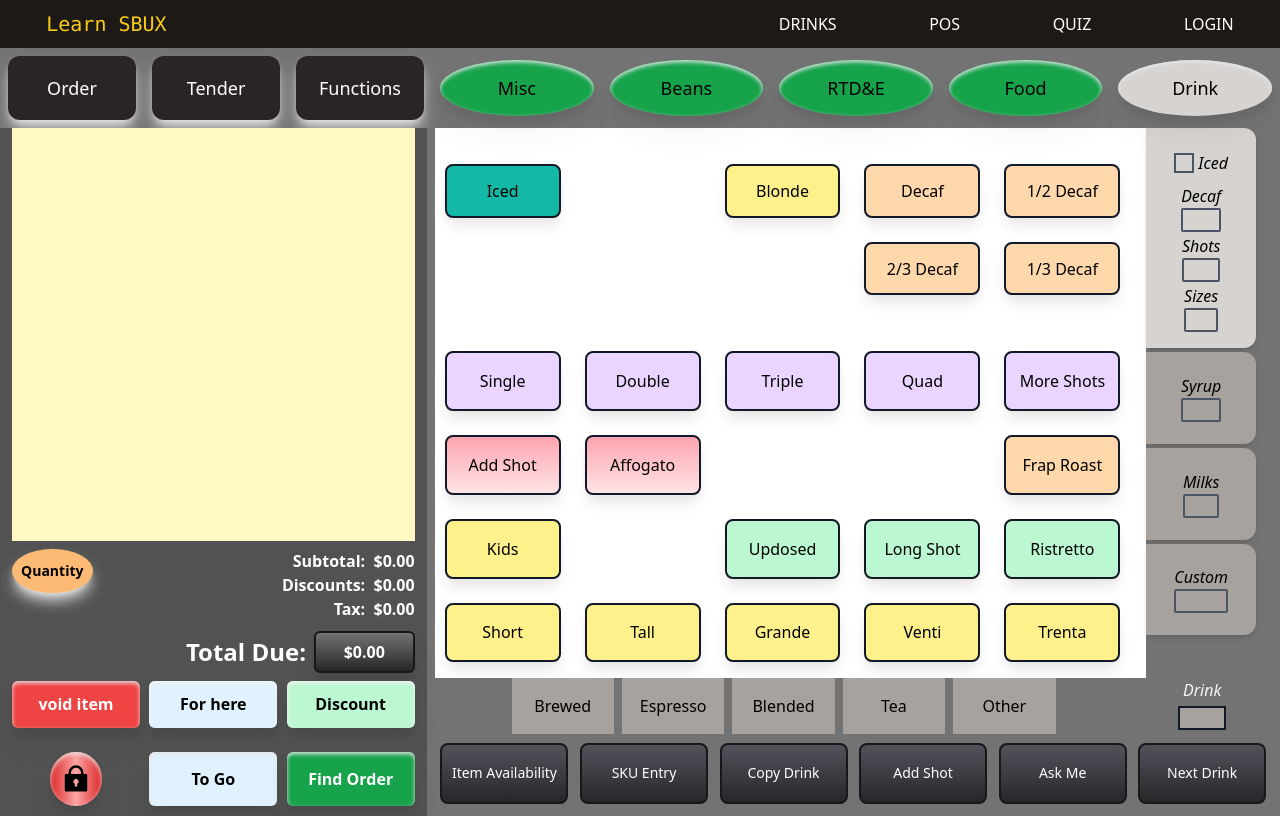
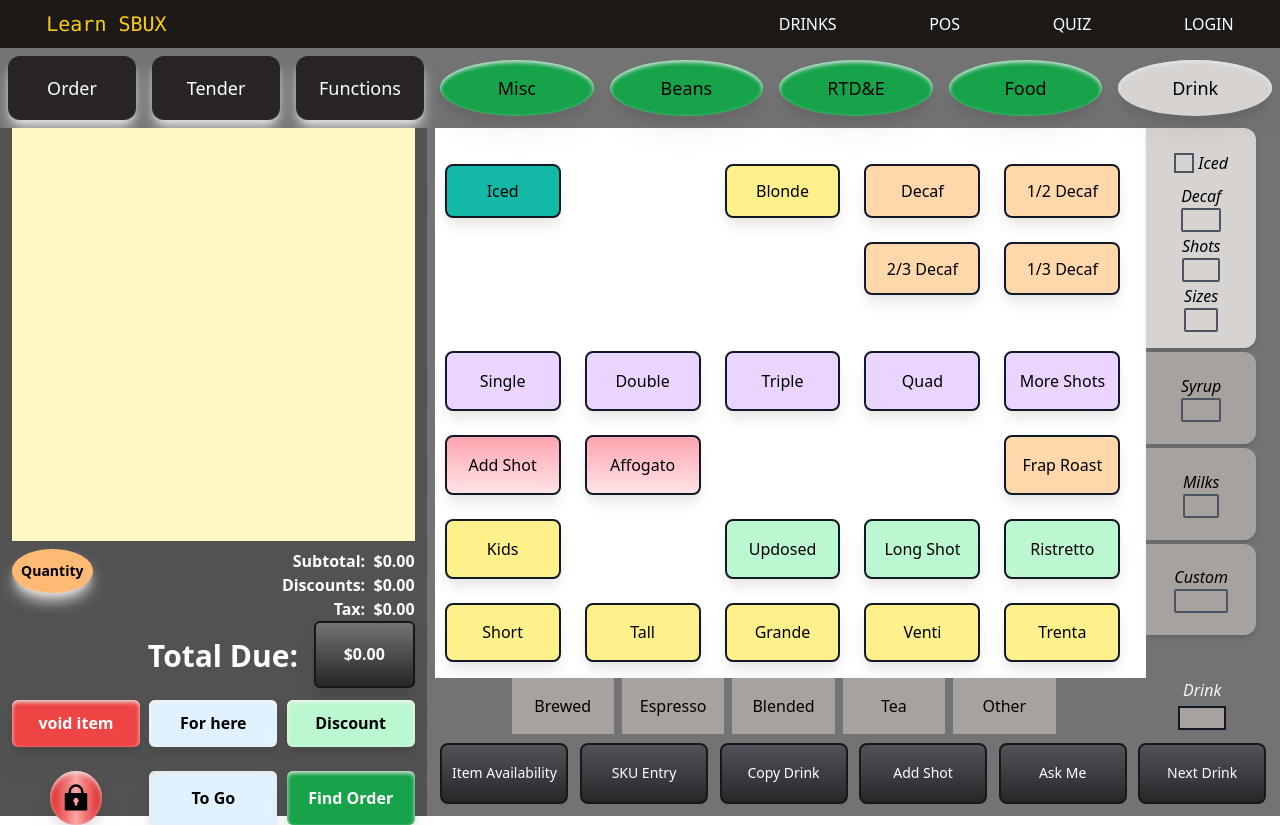
Before and after one commit to JWW127/learn-sbux, a Next.js app: page /pos in a window 1280 px wide. Built offline with nearby package versions, Linux system fonts and the light colour scheme.

Commit message:
order box menu styling change

```diff
--- a/src/components/OrderBoxMenu.tsx
+++ b/src/components/OrderBoxMenu.tsx
@@ -14,10 +14,10 @@
             <li>Tax:{false ? `subtotal` : `\u00A0  $0.00`}</li>
           </ul>
         </div>
-        <div className="self-center pr-2 text-2xl text-right text-white basis-3/4">
+        <div className="self-center pr-4 text-3xl text-right text-white basis-3/4">
           <p>Total Due:</p>
         </div>
-        <button className="basis-1/4 w-[6vw] bg-gradient-to-b from-neutral-500 to-neutral-800 rounded-md text-white drop-shadow-xl active:from-neutral-600 active:to-neutral-800 border-2 border-neutral-900">
+        <button className="basis-1/4 w-[6vw] h-[25%] mb-1 bg-gradient-to-b from-neutral-500 to-neutral-800 rounded-md text-white drop-shadow-xl active:from-neutral-600 active:to-neutral-800 border-2 border-neutral-900">
           {false ? `total` : `$0.00`}
         </button>
         <div className="flex flex-wrap justify-between pt-2 gap-6 basis-full h-1/2">
```
